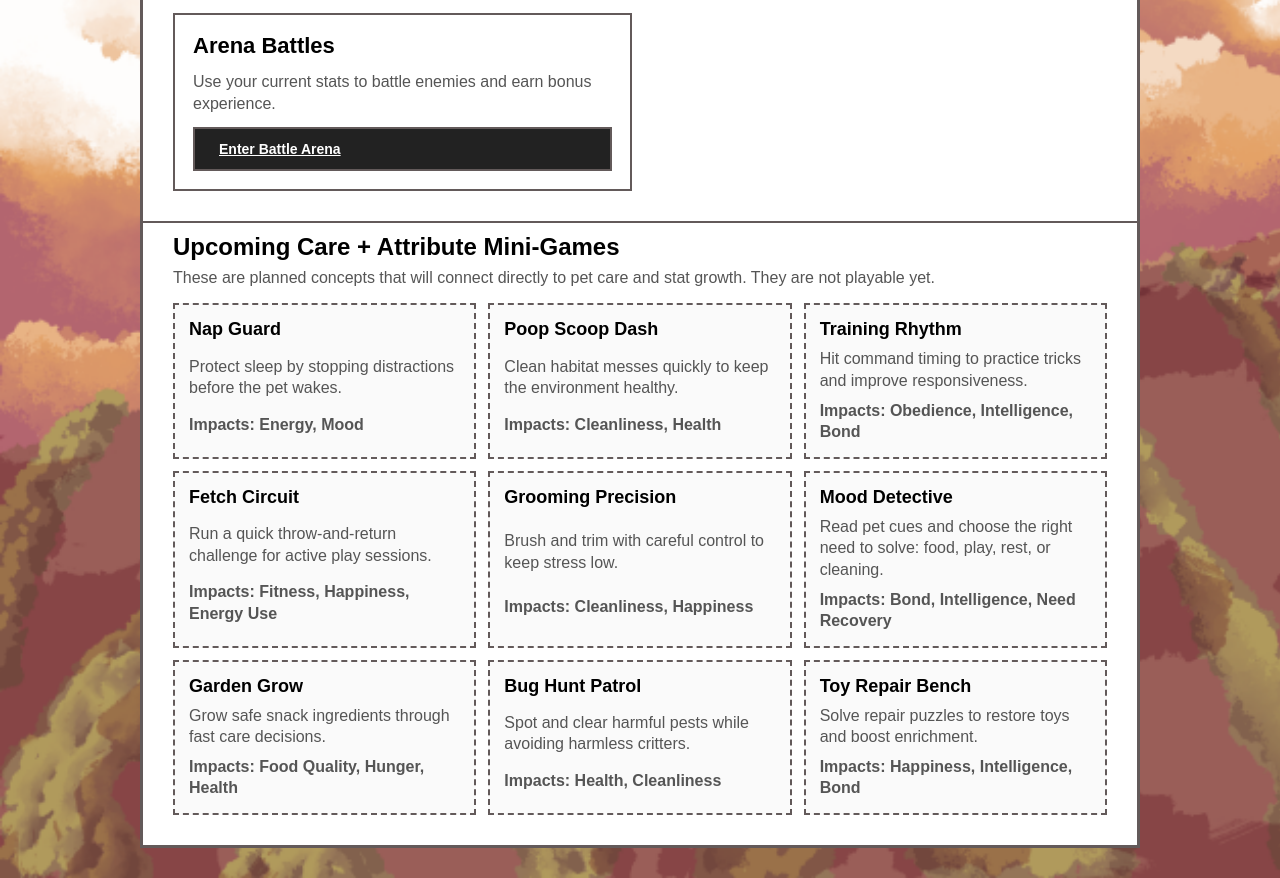
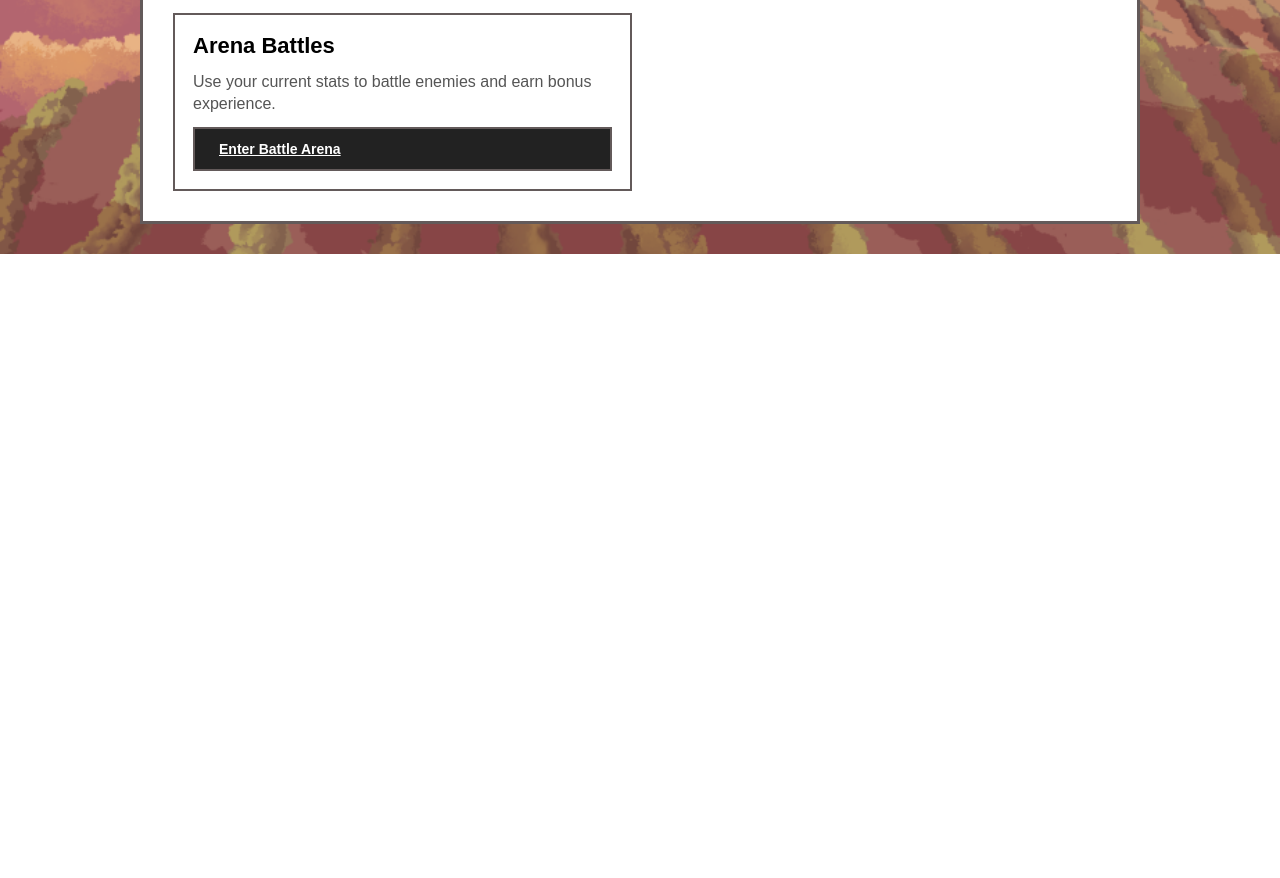
Before and after one commit to dymerkley-stack/CSE-310_Team1GroupProject, a website: page minigames.html in a window 1280 px wide. Shown: the part 579-1457 px from the top of the page. After the commit the page ends 833 px from the top, so only its background shows below. Drawn offline with Linux system fonts and the light colour scheme; a web font is replaced by a local one.

Commit message:
remove minigames to add

```diff
--- a/minigames.html
+++ b/minigames.html
@@ -55,74 +55,7 @@
           <a href="battle.html" class="primary-btn">Enter Battle Arena</a>
         </article>
       </section>
-      <section class="mini-games-ideas" aria-label="Upcoming mini game ideas">
-        <h2>Upcoming Care + Attribute Mini-Games</h2>
-        <p>
-          These are planned concepts that will connect directly to pet care and
-          stat growth. They are not playable yet.
-        </p>
 
-        <div class="mini-games-ideas-grid">
-          <article class="mini-game-idea-card">
-            <h3>Nap Guard</h3>
-            <p>Protect sleep by stopping distractions before the pet wakes.</p>
-            <p class="idea-impact">Impacts: Energy, Mood</p>
-          </article>
-
-          <article class="mini-game-idea-card">
-            <h3>Poop Scoop Dash</h3>
-            <p>Clean habitat messes quickly to keep the environment healthy.</p>
-            <p class="idea-impact">Impacts: Cleanliness, Health</p>
-          </article>
-
-          <article class="mini-game-idea-card">
-            <h3>Training Rhythm</h3>
-            <p>Hit command timing to practice tricks and improve responsiveness.</p>
-            <p class="idea-impact">Impacts: Obedience, Intelligence, Bond</p>
-          </article>
-
-          <article class="mini-game-idea-card">
-            <h3>Fetch Circuit</h3>
-            <p>Run a quick throw-and-return challenge for active play sessions.</p>
-            <p class="idea-impact">Impacts: Fitness, Happiness, Energy Use</p>
-          </article>
-
-          <article class="mini-game-idea-card">
-            <h3>Grooming Precision</h3>
-            <p>Brush and trim with careful control to keep stress low.</p>
-            <p class="idea-impact">Impacts: Cleanliness, Happiness</p>
-          </article>
-
-          <article class="mini-game-idea-card">
-            <h3>Mood Detective</h3>
-            <p>
-              Read pet cues and choose the right need to solve: food, play, rest,
-              or cleaning.
-            </p>
-            <p class="idea-impact">Impacts: Bond, Intelligence, Need Recovery</p>
-          </article>
-
-          <article class="mini-game-idea-card">
-            <h3>Garden Grow</h3>
-            <p>Grow safe snack ingredients through fast care decisions.</p>
-            <p class="idea-impact">Impacts: Food Quality, Hunger, Health</p>
-          </article>
-
-          <article class="mini-game-idea-card">
-            <h3>Bug Hunt Patrol</h3>
-            <p>
-              Spot and clear harmful pests while avoiding harmless critters.
-            </p>
-            <p class="idea-impact">Impacts: Health, Cleanliness</p>
-          </article>
-
-          <article class="mini-game-idea-card">
-            <h3>Toy Repair Bench</h3>
-            <p>Solve repair puzzles to restore toys and boost enrichment.</p>
-            <p class="idea-impact">Impacts: Happiness, Intelligence, Bond</p>
-          </article>
-        </div>
-      </section>
     </main>
   </body>
 </html>
```
